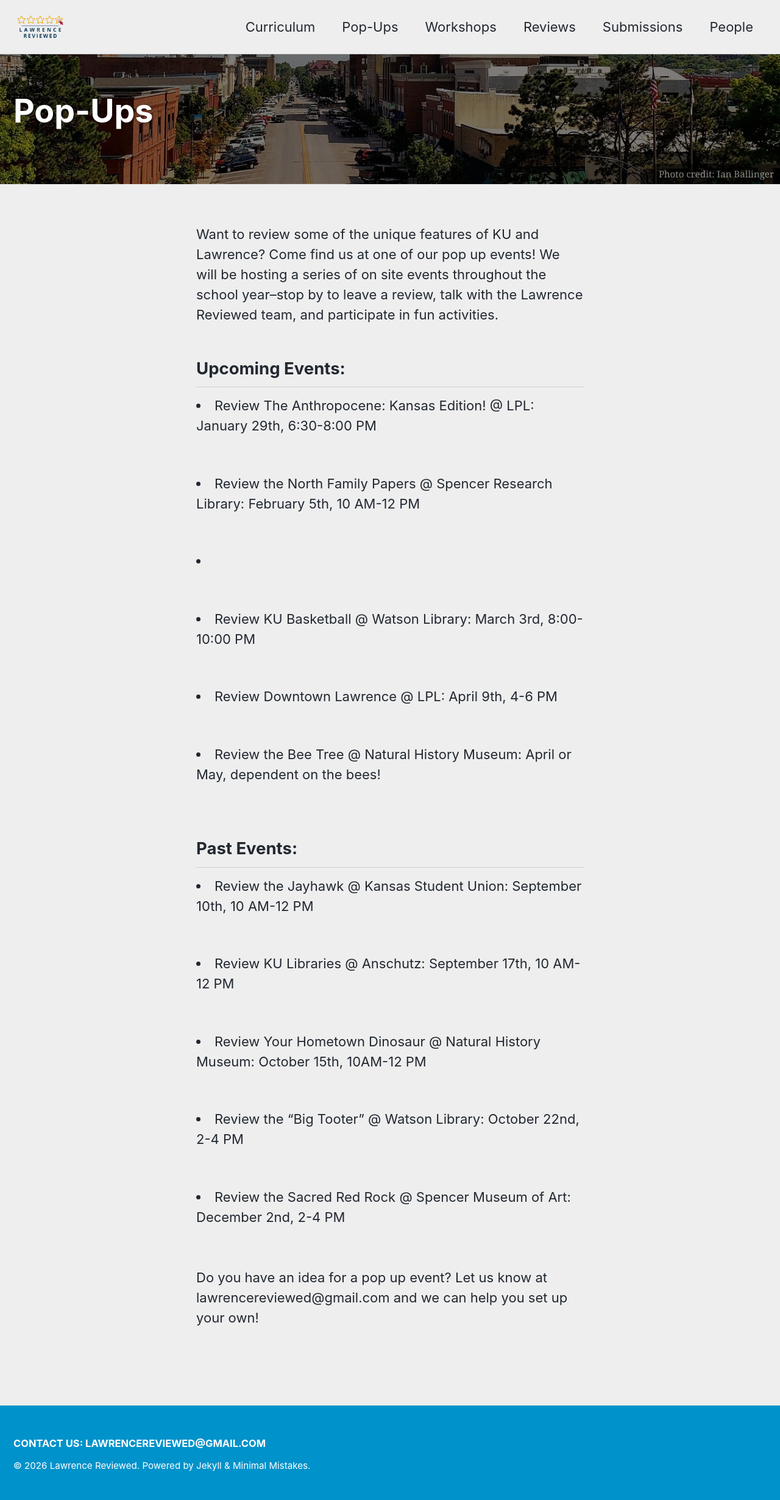
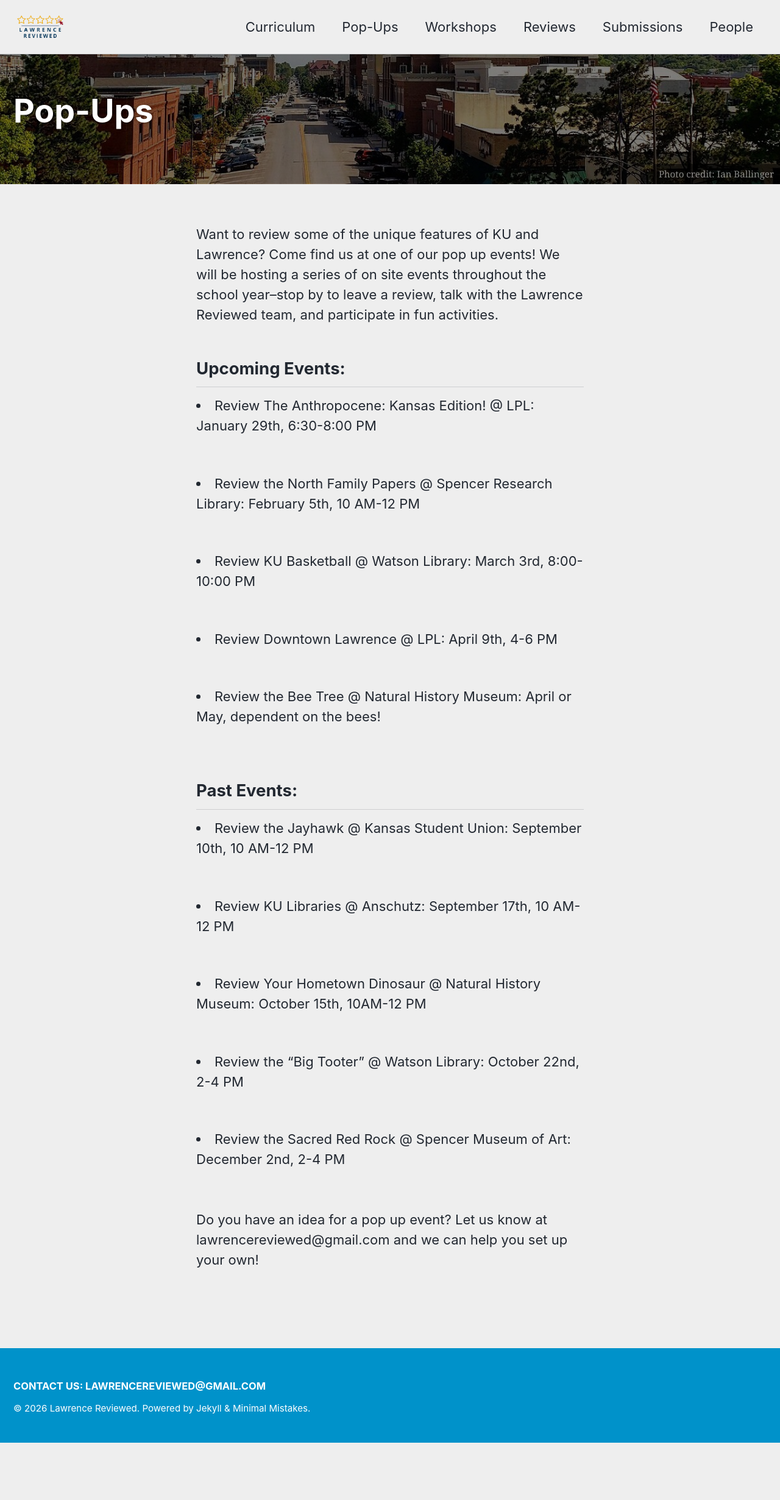
Before and after one commit to idrhku/lawrence-reviewed, a Jekyll site: the page built from _pages/pop-ups.md, in a window 1280 px wide. Shown: the whole page at 61% size. Built offline with Jekyll 4.4.1, drawn with Linux system fonts in a browser that asks for light colours; cached includes are drawn as plain includes; after the commit the page ends 2366 px from its top, so only the background shows below that.

Commit message:
Update pop-ups.md

```diff
--- a/_pages/pop-ups.md
+++ b/_pages/pop-ups.md
@@ -20,8 +20,6 @@ Want to review some of the unique features of KU and Lawrence? Come find us at o
 <br>
 <li>Review the North Family Papers @ Spencer Research Library: February 5th, 10 AM-12 PM</li>
 <br>
-<li></li>
-<br>
 <li>Review KU Basketball @ Watson Library: March 3rd, 8:00-10:00 PM</li>
 <br>
 <li>Review Downtown Lawrence @ LPL: April 9th, 4-6 PM </li>
```
